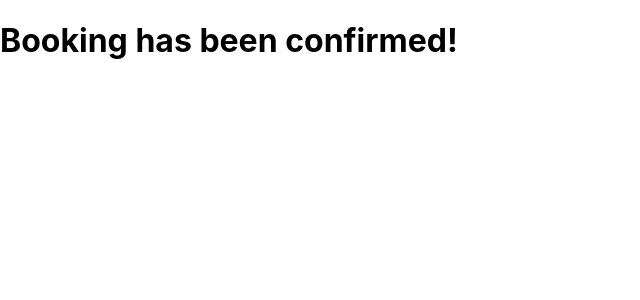
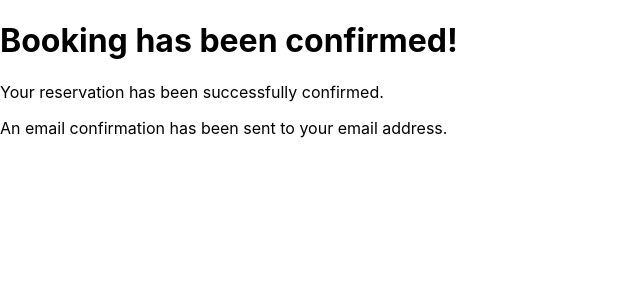
Before and after one commit to mnavai/littlelemon-restaurant-react, a React (Create React App) app: page /ConfirmedBooking in a window 1280 px wide. Shown: the top 300 px of the page, without its empty margins (0-640 px from the left). Built offline with nearby package versions, Linux system fonts and the light colour scheme.

Commit message:
working on booking confirmation

```diff
--- a/src/App.js
+++ b/src/App.js
@@ -1,7 +1,7 @@
 import React, { useReducer } from "react";
 import Home from "./pages/Home";
 import BookingPage from "./pages/BookingPage";
-import ConfirmedBooking from "./pages/ConfirmedBooking";
+import ConfirmationPage from "./pages/ConfirmationPage"
 import NotFound from "./pages/NotFound";
 import { Route, Routes } from "react-router-dom";
 import "./App.css";
@@ -34,7 +34,7 @@ const App = () => {
             />
           }
         />
-        <Route path="/ConfirmedBooking" element={<ConfirmedBooking />} />
+        <Route path="/ConfirmedBooking" element={<ConfirmationPage />} />
         <Route path="*" element={<NotFound />} />
       </Routes>
     </div>
--- a/src/component/Highlights/Highlights.css
+++ b/src/component/Highlights/Highlights.css
@@ -9,12 +9,15 @@
 .highlights-top-section {
     display: flex;
     align-items: center;
+    margin-left: auto;
+    margin-right: auto;
     margin-top: 8rem;
 }
 .hightlights-heading{
     font-family: Markazi Text, serif;
     font-size: 50px;
 }
+
 .highlights-card{
     display: flex;
     justify-content:space-between;
--- a/src/component/Highlights/Highlights.jsx
+++ b/src/component/Highlights/Highlights.jsx
@@ -6,7 +6,7 @@ const Highlights = () => {
         <div className="highlights-section">
             <div className='highlights-top-section'>
                 <h1 className='hightlights-heading'>Specials</h1>
-                <Button className='btn' type='submit'>Online Menu</Button>
+                <Button className='btn hightlight-btn' type='submit'>Online Menu</Button>
             </div>
             <article className='highlights-card'>
                 <Card className='card'
--- /dev/null
+++ b/src/pages/ConfirmationPage.js
@@ -0,0 +1,14 @@
+// ConfirmationPage.js
+import React from "react";
+
+const ConfirmationPage = () => {
+  return (
+    <div className="confirmation-page">
+      <h1>Booking has been <span>confirmed!</span></h1>
+      <p>Your reservation has been successfully confirmed.</p>
+      <p>An email confirmation has been sent to your email address.</p>
+    </div>
+  );
+};
+
+export default ConfirmationPage;
--- a/src/pages/ConfirmedBooking.js
+++ /dev/null
@@ -1,10 +0,0 @@
-const ConfirmedBooking = () => {
-  return (
-    <div className="confirm">
-      <h1>
-        Booking has been <span>confirmed!</span>
-      </h1>
-    </div>
-  );
-};
-export default ConfirmedBooking;
```
